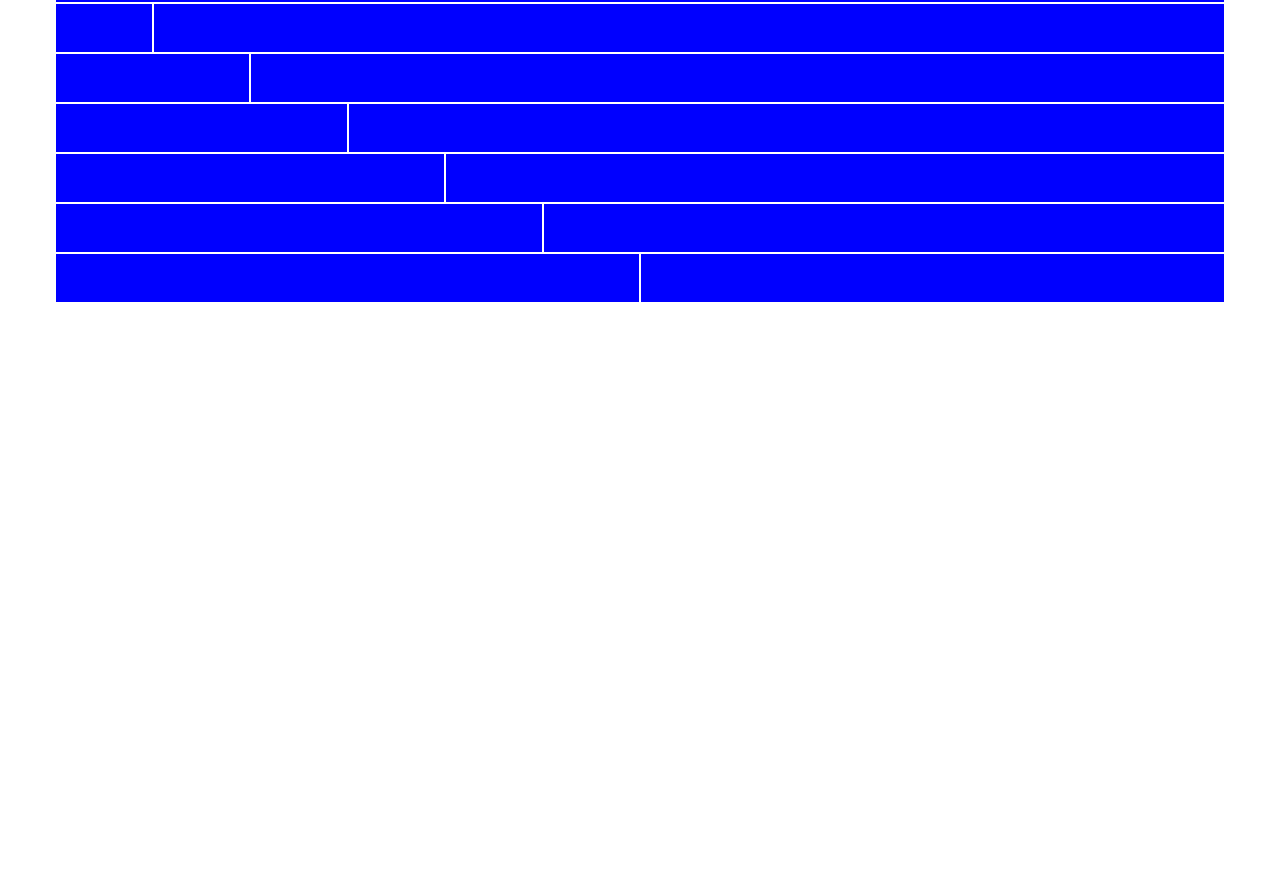
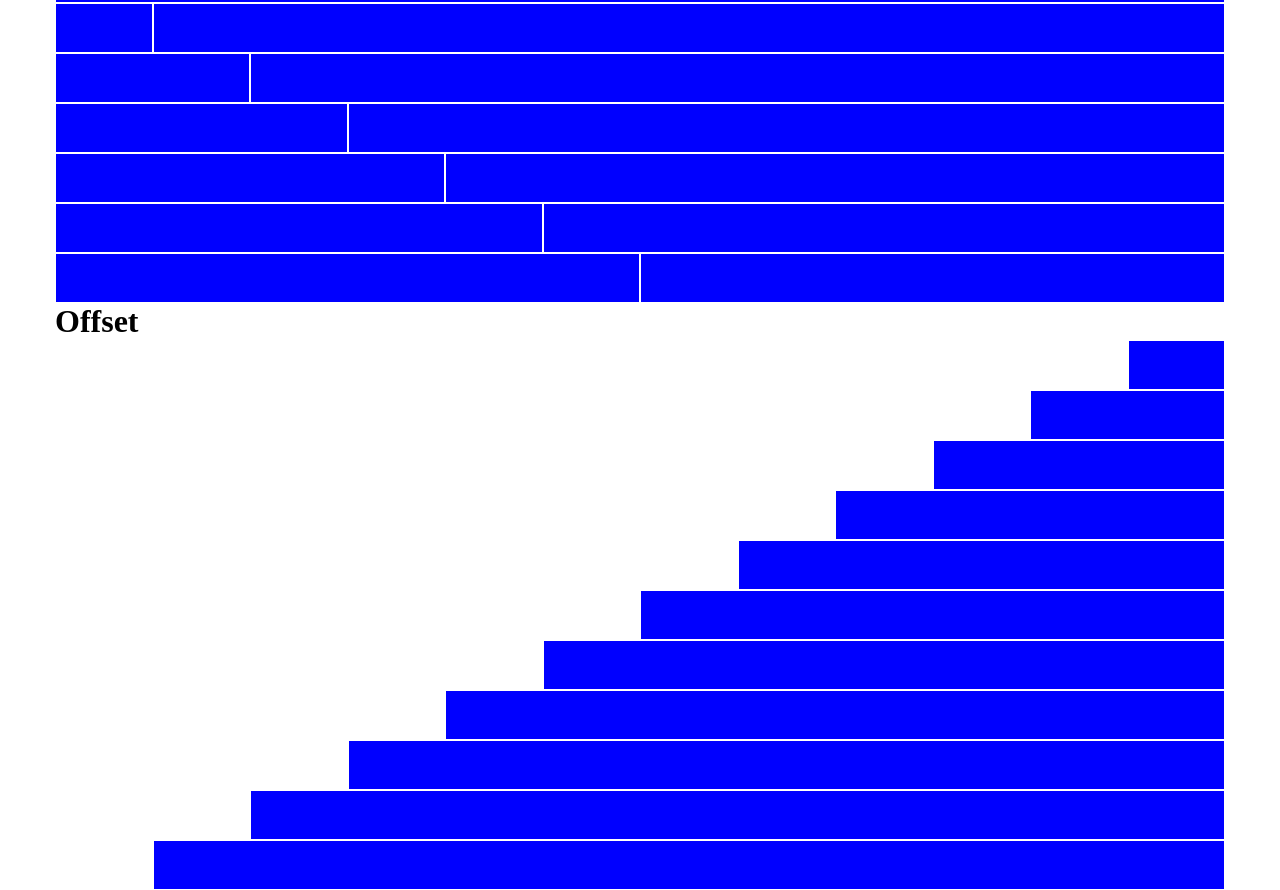
Before and after one commit to Linuxpert/html-css-12bool, a plain HTML site: page index.html in a window 1280 px wide. Shown: the part 397-1287 px from the top of the page. Before the commit the page ends 800 px from the top, so only its background shows below. Drawn offline with Linux system fonts and the light colour scheme.

Commit message:
offset completato

```diff
--- a/index.html
+++ b/index.html
@@ -101,5 +101,61 @@
 
     </div>
 
+
+
+    <!-- offset -->
+    <div class="container">
+
+        <h1>
+            Offset
+        </h1>
+
+        <div class="row">
+            <div class="col-offset-11 col-1"></div>
+        </div>
+
+        <div class="row">
+            <div class="col-offset-10 col-2"></div>
+        </div>
+
+        <div class="row">
+            <div class="col-offset-9 col-3"></div>
+        </div>
+
+        <div class="row">
+            <div class="col-offset-8 col-4"></div>
+        </div>
+
+        <div class="row">
+            <div class="col-offset-7 col-5"></div>
+        </div>
+
+        <div class="row">
+            <div class="col-offset-6 col-6"></div>
+        </div>
+
+        <div class="row">
+            <div class="col-offset-5 col-7"></div>
+        </div>
+
+        <div class="row">
+            <div class="col-offset-4 col-8"></div>
+        </div>
+
+        <div class="row">
+            <div class="col-offset-3 col-9"></div>
+        </div>
+
+        <div class="row">
+            <div class="col-offset-2 col-10"></div>
+        </div>
+
+        <div class="row">
+            <div class="col-offset-1 col-11"></div>
+        </div>
+
+    </div>
+
+
 </body>
 </html>
```
